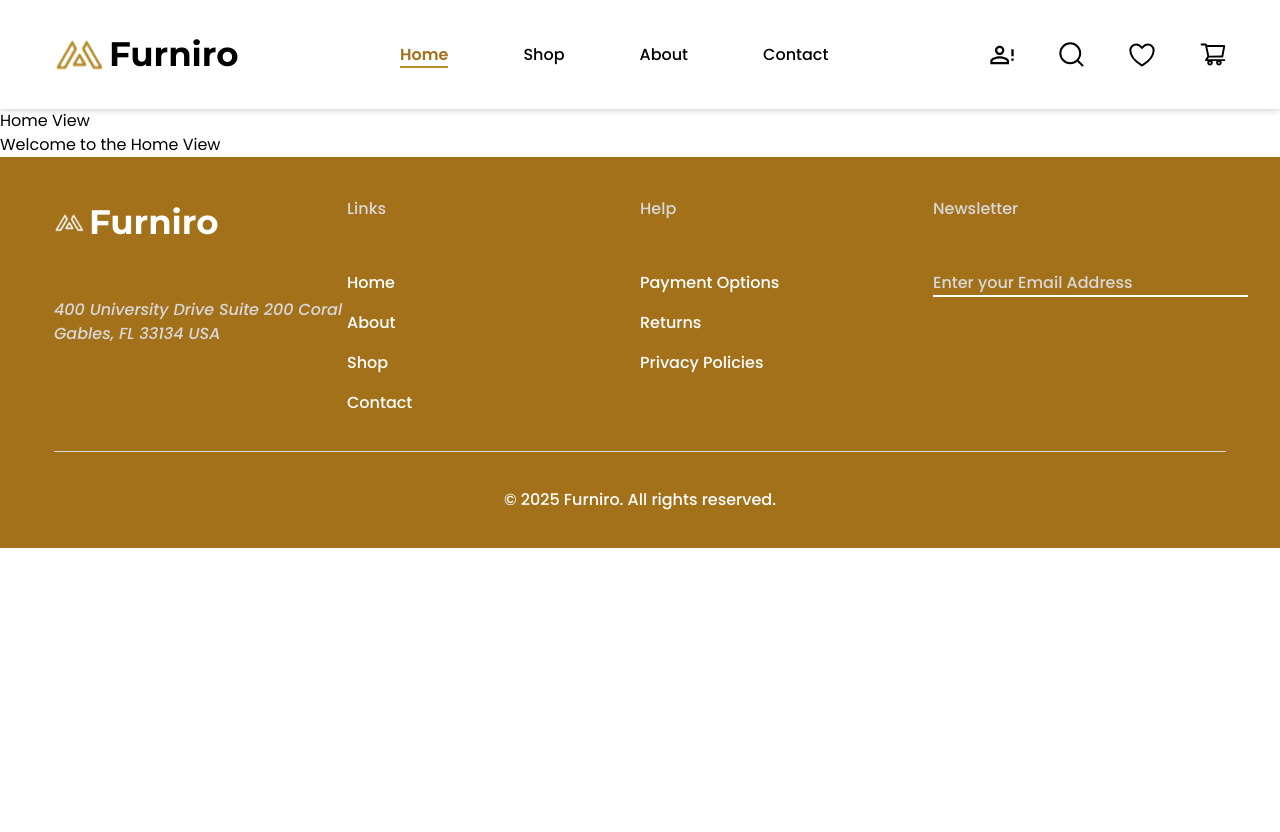
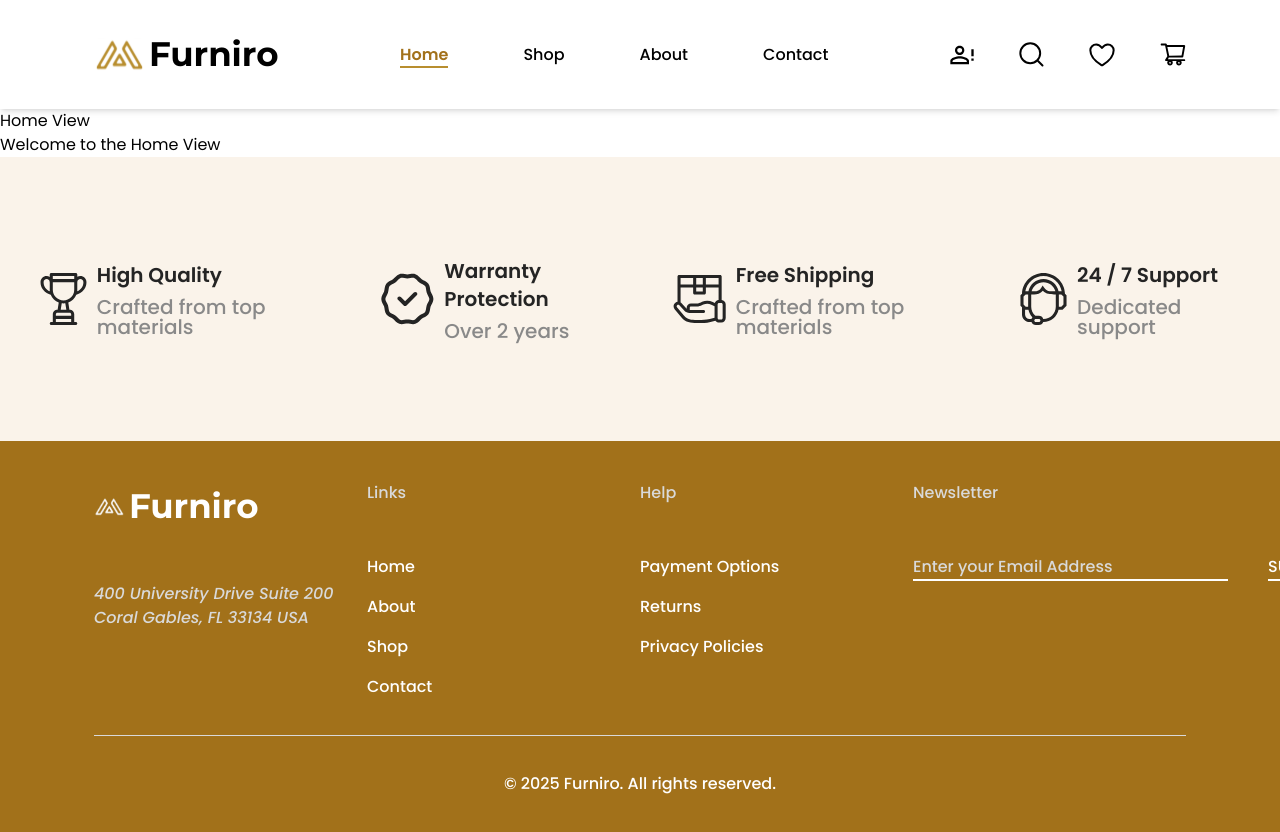
Before and after one commit to Heph-zibah/furniture-e-commerce, a Vue app: page / in a window 1280 px wide. Shown: the top 832 px of the page. Before the commit the page ends 800 px from the top, so only its background shows below. Built offline with nearby package versions, Linux system fonts and the light colour scheme; no server answers.

Commit message:
CHORE: Worked on FeatureComponent

```diff
--- a/src/components/FeatureComponent.vue
+++ b/src/components/FeatureComponent.vue
@@ -1,5 +1,30 @@
 <template>
-    <section>
-        <h1>hello</h1>
-    </section>
+  <section class="bg-ivoryLight py-[100px]">
+    <div class="container flex flex-wrap lg:flex-nowrap items-center justify-center gap-[50px]">
+      <div
+        v-for="(feature, index) in features"
+        :key="index"
+        class="flex items-center gap-[10px]"
+      >
+        <div>
+          <img :src="feature.image" :alt="feature.alt" aria-hidden="true" />
+        </div>
+        <div>
+          <p
+            class="text-textNeutral text-lg md:text-[20px] 2xl:text-[25px] mb-2 font-semibold"
+            :aria-label="feature.title"
+          >
+            {{ feature.title }}
+          </p>
+          <p class="text-charcoalGray text-sm md:text-[20px] font-medium">
+            {{ feature.description }}
+          </p>
+        </div>
+      </div>
+    </div>
+  </section>
 </template>
+
+<script setup>
+import {features} from '../lib/data';
+</script>
--- a/src/components/NavbarComponent.vue
+++ b/src/components/NavbarComponent.vue
@@ -29,9 +29,9 @@ const toggleMobileMenu = () => {
 
 <template>
   <header class="sticky top-0 z-50 w-full">
-    <div class="continer">
+    <div class="bg-white p-5 md:px-[54px] md:py-[29px] shadow-md">
       <nav
-    class="flex justify-between items-center p-5 md:py-[29px] md:px-[54px] bg-white shadow-md "
+    class="flex justify-between items-center      container"
   >
     <logo-component
       logoSrc="/images/logo.svg"
--- a/src/layouts/PageLayout.vue
+++ b/src/layouts/PageLayout.vue
@@ -1,12 +1,13 @@
 <script  setup>
 import NavbarComponent from '../components/NavbarComponent.vue';
 import FooterComponent from '../components/FooterComponent.vue';
-
+import FeatureComponent from '../components/FeatureComponent.vue';
 </script>
 
 
 <template>
     <navbar-component />
     <slot />
+    <feature-component />
     <footer-component />
 </template>
--- a/src/style.css
+++ b/src/style.css
@@ -11,8 +11,8 @@
   .logo{
     font-family: "Montserrat", sans-serif;
   }
-  .container{
-    max-width: 1200px;
-    margin: 0 auto;
+
+  .container {
+    @apply px-5 md:px-10 max-w-[1200px] mx-auto;
   }
 }
```
Also changed, not shown: public/images/high-quality.svg (renamed from public/images/high-qua;ity.svg), src/lib/data.js.
